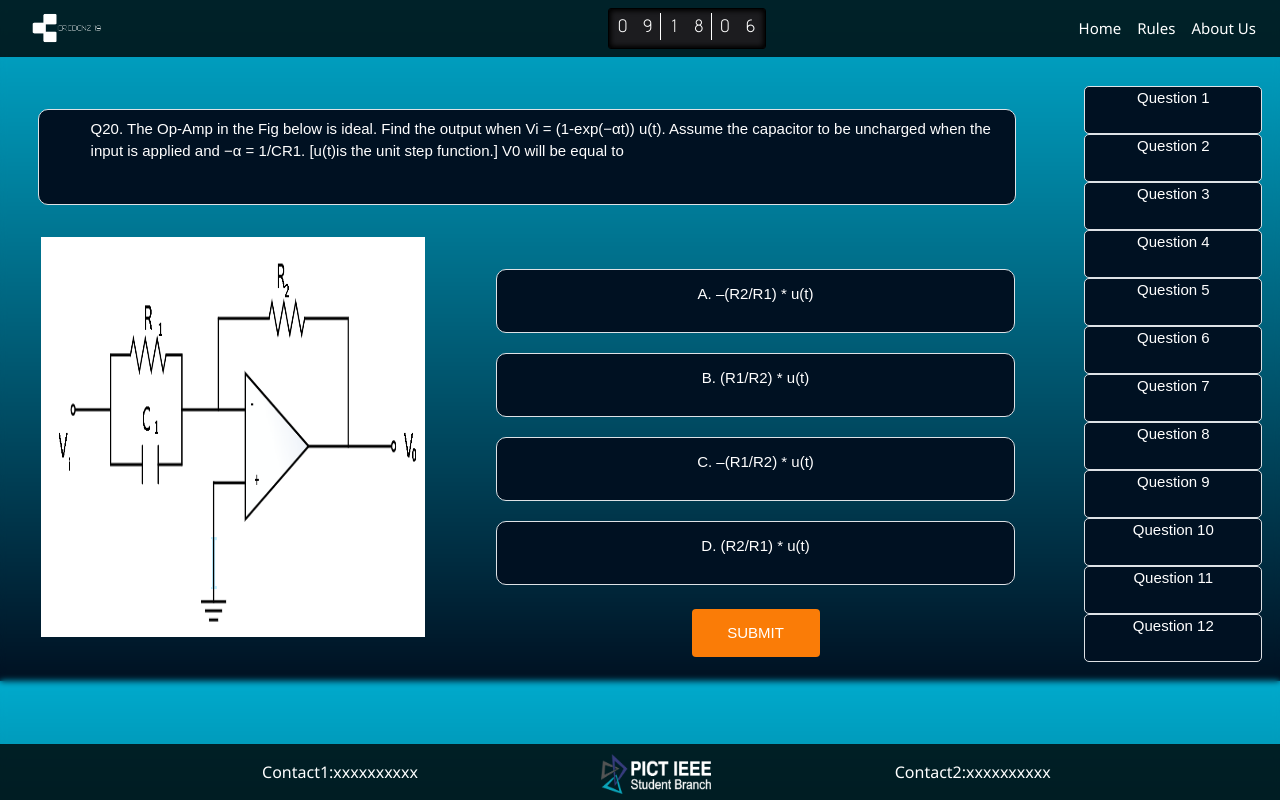
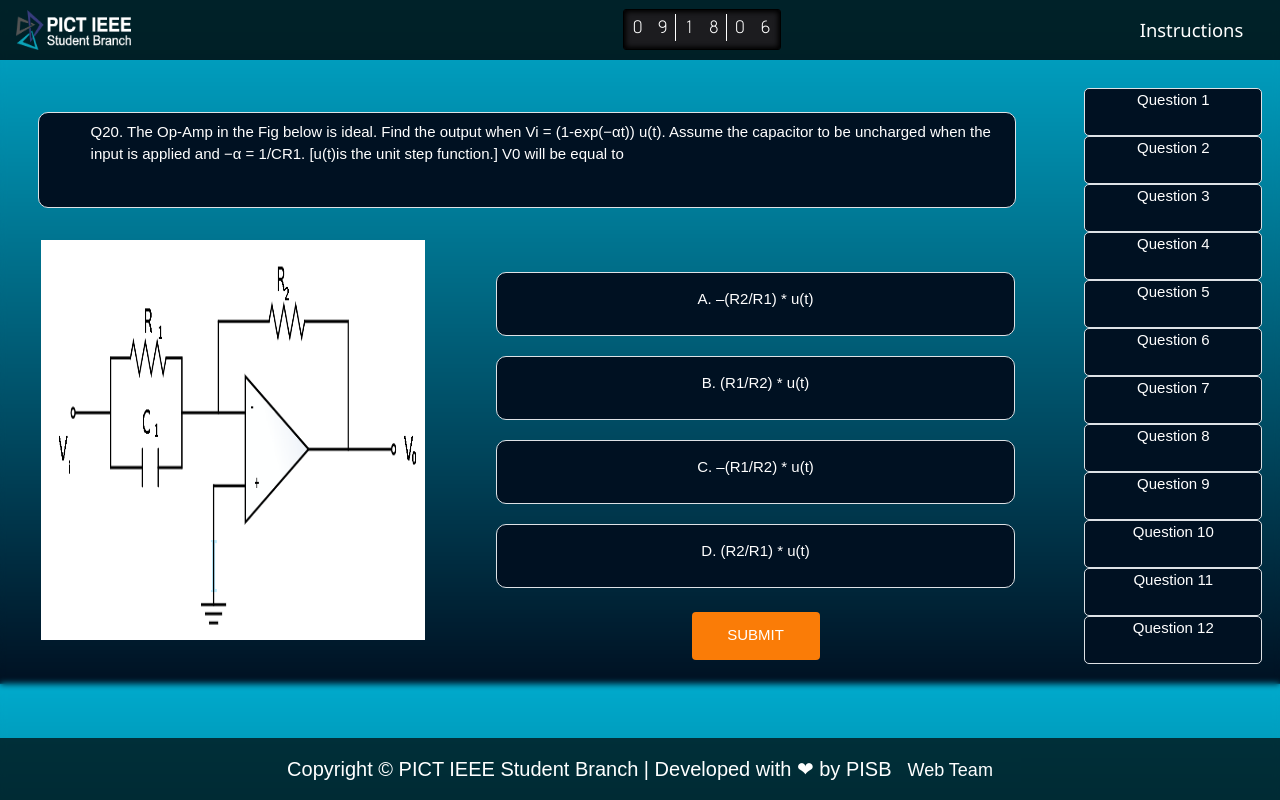
Before and after one commit to ravikumarverma2728/cretronix_question_page_final, a plain HTML site: page index.html in a window 1280 px wide. Drawn offline with nearby package versions, Linux system fonts and the light colour scheme.

Commit message:
recent_commit

```diff
--- a/index.css
+++ b/index.css
@@ -9,7 +9,7 @@ html, body {
     background-size: cover;
     background-position: center;
  	  font-family: sans-serif;
-    font-size: 17px;
+
  }
  body::before{
    content:"";
@@ -36,8 +36,7 @@ font-family: "Segoe UI",Roboto,Arial,sans-serif;
 }
 #credenzlogo{
 
-  width: 130px;
-  height: 46px;
+
   margin-left: 0vw;
   padding:0vw;
 
@@ -109,6 +108,8 @@ font-family: "Segoe UI",Roboto,Arial,sans-serif;
 
 #ru{
 	color : white ;
+	margin-right: 1vw;
+	font-size: 1.15rem;
 }
 
 #abt{
@@ -152,7 +153,7 @@ font-family: "Segoe UI",Roboto,Arial,sans-serif;
   height: 8vh;
   overflow: auto;
   margin-top: 8vh;
-  padding-top: 1.7vh;
+  padding-top: 1.9vh;
   border-radius: 10px;
   cursor: pointer;
   background-color:#001122;
@@ -165,7 +166,7 @@ font-family: "Segoe UI",Roboto,Arial,sans-serif;
   height: 8vh;
   overflow: auto;
   margin-top: 2.5vh;
-  padding-top: 1.7vh;
+  padding-top: 1.9vh;
   border-radius: 10px;
   cursor: pointer;
   background-color:#001122;
@@ -178,7 +179,7 @@ font-family: "Segoe UI",Roboto,Arial,sans-serif;
   height: 8vh;
   overflow: auto;
   margin-top: 2.5vh;
-  padding-top: 1.7vh;
+  padding-top: 1.9vh;
   border-radius: 10px;
   cursor: pointer;
   background-color:#001122;
@@ -191,7 +192,7 @@ font-family: "Segoe UI",Roboto,Arial,sans-serif;
   height: 8vh;
   overflow: auto;
   margin-top: 2.5vh;
-  padding-top: 1.7vh;
+  padding-top: 1.9vh;
   border-radius: 10px;
   cursor: pointer;
   background-color:#001122;
@@ -237,9 +238,15 @@ a.questionnumber{
 }
 
 footer{
-background-color:  rgba(0,0,0,0.8);
-font-family: "Segoe UI",Roboto,Arial,sans-serif;
+background-color:  rgba(0,0,0,0.7)!important;
+color: white;
 font-size: 1.25rem;
+
+}
+a.abs{
+    text-decoration: none;
+    color:white;
+    font-size:18px;
 
 }
 #ft1{
@@ -256,6 +263,10 @@ img{
   display: inline-block;
   position: relative;
   margin-left: 14vw;
+}
+.ft{
+	padding-bottom: 2vh;
+	padding-top: 2vh;
 }
 
 @media (max-width: 387px){
@@ -290,7 +301,14 @@ img{
 }
 footer{
   margin-top: 60vh;
+  font-size: 0rem;
+  background-color:  rgba(0,0,0,0.7)!important;
 }
+.ft{
+	padding-bottom: 0.5vh;
+	padding-top: 0.5vh;
+}
+
 #ft1{
   display: none;
   position: relative;
--- a/index.html
+++ b/index.html
@@ -17,7 +17,8 @@
   </head>
   <body>
   <nav id="navbar" class="navbar navbar-expand-sm navbar-light    ">
-    <img id="credenzlogo" src="credenz.png"  alt="">
+    <img id="credenzlogo" src="logo pisb_2.png" style=" width: 115px;
+  height: 40px;"  alt="">
   	<span class="clock"></span>
 
 
@@ -30,16 +31,12 @@
 
   <div class="collapse navbar-collapse justify-content-end  " id="navbarTogglerDemo02">
     <ul class="navbar-nav   ">
+
       <li class="nav-item">
-        <a id="ho" class="nav-link   " href="#">Home</a>
+        <a id="ru" class="nav-link  " href="#">Instructions</a>
       </li>
-      <li class="nav-item">
-        <a id="ru" class="nav-link  " href="#">Rules</a>
-      </li>
-      <li class="nav-item">
-        <a id="abt" class="nav-link  " href="#">About Us</a>
-      </li>
-      <li class="nav-item">
+
+
 
 
   </div>
@@ -254,11 +251,10 @@
 
 
 
-      <footer class=" fixed-bottom ">
-      <div class="container-fluid">
-        <div id="ft1" class="footer-text pt-3 pb-3 text-white">Contact1:xxxxxxxxxx</div>
-        <img  class="log" src="logo pisb_2.png"  alt=""></a>
-        <div id="ft2" class="footer-text pt-3 pb-3 text-white">Contact2:xxxxxxxxxx</div>
+      <footer class=" fixed-bottom  ">
+      <div class="container-fluid text-center ">
+
+         <a class="navbar-brand mc-auto ft ">Copyright &copy PICT IEEE Student Branch | Developed with &#x2764 by PISB<a class="abs" href="abs.html">Web Team</a></a>
 
 
       </div>
```
